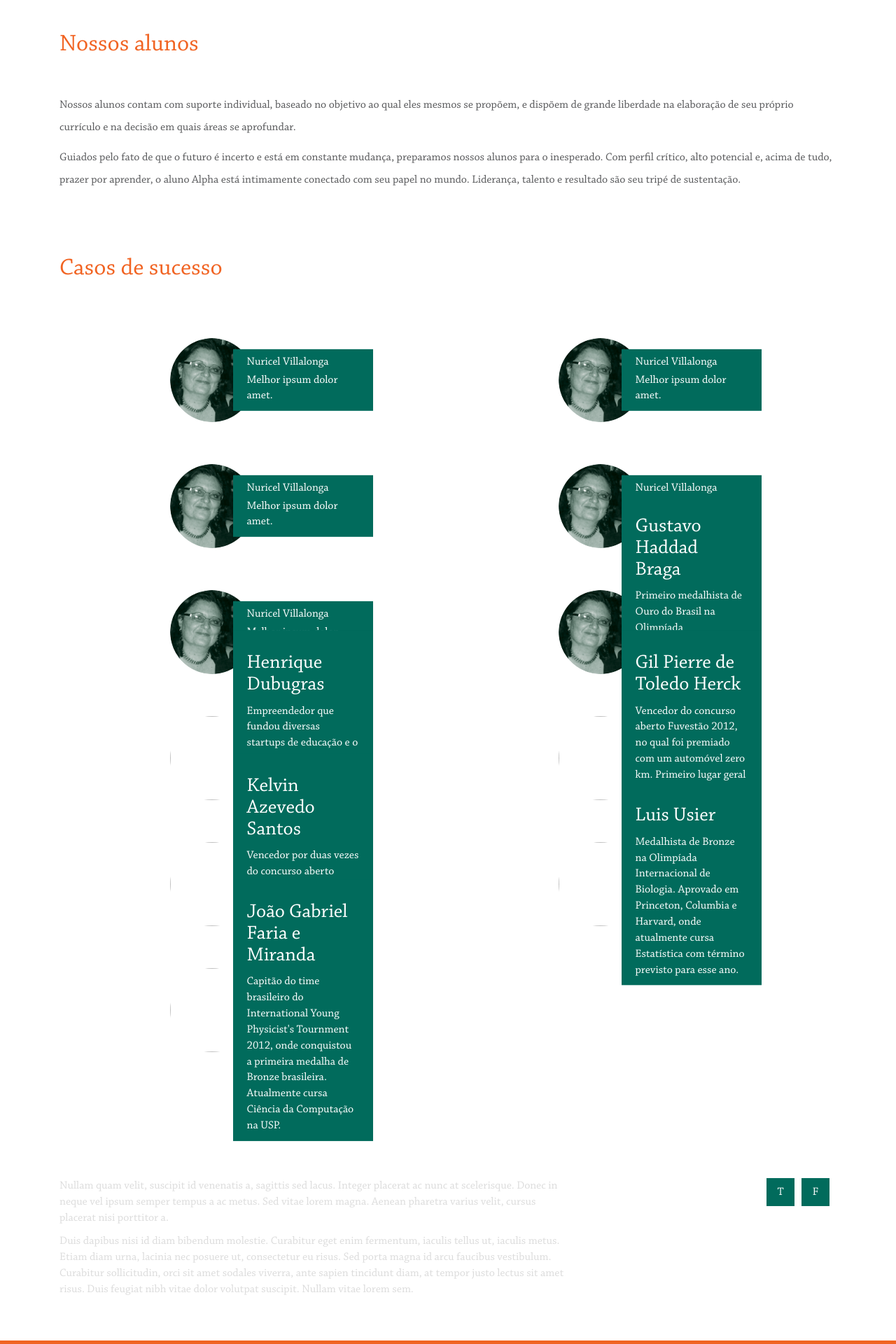
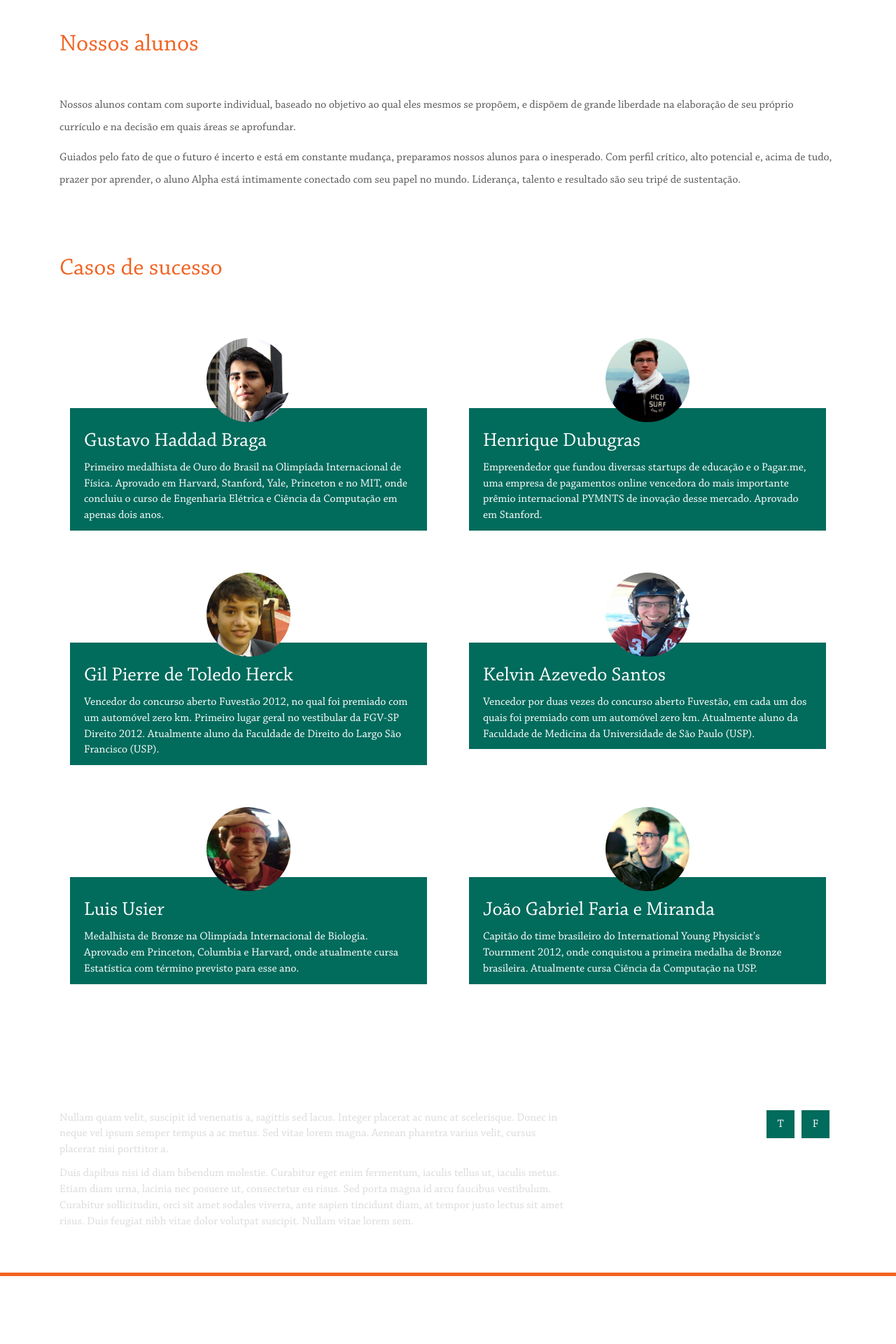
Before and after one commit to alphalumen/recruitment-hotsite, a Jekyll site: the page built from index.html, in a window 1280 px wide. Shown: the part 1459-3379 px from the top of the page at 70% size. Built offline with Jekyll 4.4.1, drawn with Linux system fonts in a browser that asks for light colours; some web fonts are replaced; after the commit the page ends 3282 px from its top, so only the background shows below that.

Commit message:
Add images to success cases.

```diff
--- a/_sass/_layout.scss
+++ b/_sass/_layout.scss
@@ -43,6 +43,15 @@
 		padding: 25px 0;
 		color: #808180;
 
+		@media (max-width: $screen-xs-max) {
+			text-align: center;
+
+			button {
+				float: none !important;
+				margin-top: 20px;
+			}
+		}
+
 		p {
 			margin: 0;
 		}
@@ -86,30 +95,27 @@
 					text-align: center;
 					position: relative;
 					padding: 0 30px;
-					height: 120px;
 					margin: 30px 0;
 
 					.member-image {
 						height: 120px;
+						z-index: 2;
 						width: 120px;
 						border-radius: 100%;
-						right: 50%;
-						position: absolute;
 					}
 
 					.member-content {
 						background-color: #016b5c;
 						color: #ffffff;
-						width: 200px;
+						width: 100%;
+						margin-top: -20px;
 						padding: 10px 20px;
 						text-align: left;
-						position: absolute;
+						margin-right: auto;
+						display: block;
 						left: 50%;
 						top: 50%;
-						margin-left: -30px;
-						-ms-transform: translateY(-50%);
-    					-webkit-transform: translateY(-50%);
-						transform: translateY(-50%);
+						margin-left: auto;;
 
 						h4 {
 							font-size: 16px;
--- a/index.html
+++ b/index.html
@@ -12,11 +12,11 @@ layout: default
 <div class="home-container">
 	<div class="subscribe-container">
 		<div class="container">
-			<div class="col-xs-8">
+			<div class="col-sm-8 col-xs-12">
 				<p>Mauris fermentum libero quis felis pellentesque vulputate. </p>
 				<p>Mauris cursus turpis sapien, ut aliquet lectus iaculis </p>
 			</div>
-			<div class="col-xs-4">
+			<div class="col-sm-4 col-xs-12">
 				<button type="button" class="btn btn-primary btn-lg">Inscreva-se</button>
 			</div>
 		</div>
@@ -41,83 +41,51 @@ layout: default
 			<div class="col-xs-12 add-content">
 				<h2>Casos de sucesso</h2>
 				<div class="team-wrapper">
+
+					<div class="row">
 						<div class="col-sm-6 col-xs-12 team-member">
-						<img class="member-image"/ src="{{ site.baseurl }}/images/nuricel.png">
-						<div class="member-content">
-							<h4>Nuricel Villalonga</h4>
-							<p>Melhor ipsum dolor amet.</p>
-						</div>
-					</div>
-
-					<div class="col-sm-6 col-xs-12 team-member">
-						<img class="member-image"/ src="{{ site.baseurl }}/images/nuricel.png">
-						<div class="member-content">
-							<h4>Nuricel Villalonga</h4>
-							<p>Melhor ipsum dolor amet.</p>
-						</div>
-					</div>
-
-					<div class="col-sm-6 col-xs-12 team-member">
-						<img class="member-image"/ src="{{ site.baseurl }}/images/nuricel.png">
-						<div class="member-content">
-							<h4>Nuricel Villalonga</h4>
-							<p>Melhor ipsum dolor amet.</p>
-						</div>
-					</div>
-
-					<div class="col-sm-6 col-xs-12 team-member">
-						<img class="member-image"/ src="{{ site.baseurl }}/images/nuricel.png">
-						<div class="member-content">
-							<h4>Nuricel Villalonga</h4>
-							<p>Melhor ipsum dolor amet.</p>
-						</div>
-					</div>
-
-					<div class="col-sm-6 col-xs-12 team-member">
-						<img class="member-image"/ src="{{ site.baseurl }}/images/nuricel.png">
-						<div class="member-content">
-							<h4>Nuricel Villalonga</h4>
-							<p>Melhor ipsum dolor amet.</p>
-						</div>
-					</div>
-
-					<div class="col-sm-6 col-xs-12 team-member">
-						<img class="member-image"/ src="{{ site.baseurl }}/images/nuricel.png">
+							<img class="member-image" src="{{ site.baseurl }}/images/gustavo.png" />
 							<div class="member-content">
 								<h3>Gustavo Haddad Braga</h3>
 								<p>Primeiro medalhista de Ouro do Brasil na Olimpíada Internacional de Física. Aprovado em Harvard, Stanford, Yale, Princeton e no MIT, onde concluiu o curso de Engenharia Elétrica e Ciência da Computação em apenas dois anos.</p>
 							</div>
 						</div>
 						<div class="col-sm-6 col-xs-12 team-member">
-						<img class="member-image"/>
+							<img class="member-image" src="{{ site.baseurl }}/images/henrique.png" />
 							<div class="member-content">
 								<h3>Henrique Dubugras</h3>
 								<p>Empreendedor que fundou diversas startups de educação e o Pagar.me, uma empresa de pagamentos online vencedora do mais importante prêmio internacional PYMNTS de inovação desse mercado. Aprovado em Stanford.</p>
 							</div>
 						</div>
+					</div>
+
+					<div class="row">
 						<div class="col-sm-6 col-xs-12 team-member">
-						<img class="member-image"/>
+							<img class="member-image" src="{{ site.baseurl }}/images/gil.png" />
 							<div class="member-content">
 								<h3>Gil Pierre de Toledo Herck</h3>
 								<p>Vencedor do concurso aberto Fuvestão 2012, no qual foi premiado com um automóvel zero km. Primeiro lugar geral no vestibular da FGV-SP Direito 2012. Atualmente aluno da Faculdade de Direito do Largo São Francisco (USP).</p>
 							</div>
 						</div>
 						<div class="col-sm-6 col-xs-12 team-member">
-						<img class="member-image"/>
+							<img class="member-image" src="{{ site.baseurl }}/images/kelvin.png" />
 							<div class="member-content">
 								<h3>Kelvin Azevedo Santos</h3>
 								<p>Vencedor por duas vezes do concurso aberto Fuvestão, em cada um dos quais foi premiado com um automóvel zero km. Atualmente aluno da Faculdade de Medicina da Universidade de São Paulo (USP).</p>
 							</div>
 						</div>
+					</div>
+
+					<div class="row">
 						<div class="col-sm-6 col-xs-12 team-member">
-						<img class="member-image"/>
+							<img class="member-image" src="{{ site.baseurl }}/images/luis.png"/>
 							<div class="member-content">
 								<h3>Luis Usier</h3>
 								<p>Medalhista de Bronze na Olimpíada Internacional de Biologia. Aprovado em Princeton, Columbia e Harvard, onde atualmente cursa Estatística com término previsto para esse ano.</p>
 							</div>
 						</div>
 						<div class="col-sm-6 col-xs-12 team-member">
-						<img class="member-image"/>
+							<img class="member-image" src="{{ site.baseurl }}/images/joao.png"/>
 							<div class="member-content">
 								<h3>João Gabriel Faria e Miranda</h3>
 								<p>Capitão do time brasileiro do International Young Physicist's Tournment 2012, onde conquistou a primeira medalha de Bronze brasileira. Atualmente cursa Ciência da Computação na USP.</p>
@@ -128,3 +96,4 @@ layout: default
 			</div>
 		</div>
 	</div>
+</div>
```
Also changed, not shown: images/gil.png (added), images/gustavo.png (added), images/henrique.png (added), images/joao.png (added), images/kelvin.png (added), images/luis.png (added). Lines whose indentation alone changed are shown as unchanged.
